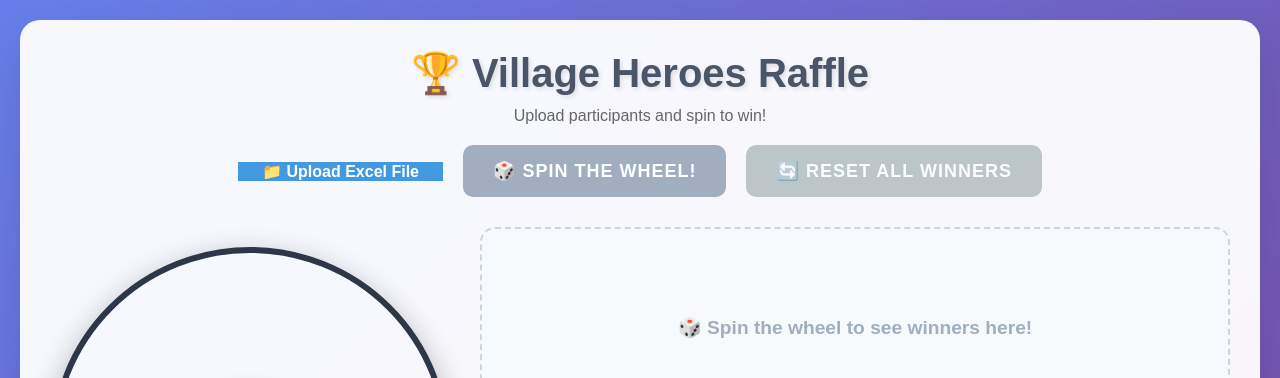
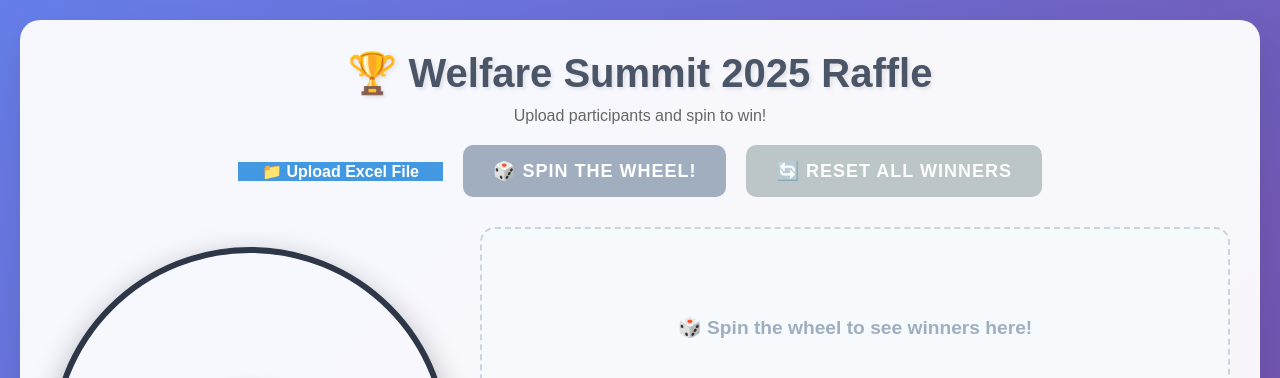
Before and after one commit to DannSakh/NFXP-Village-Heroes-Raffle-3-prizes, a plain HTML site: page index.html in a window 1280 px wide. Shown: the top 378 px of the page. Drawn offline with Linux system fonts and the light colour scheme.

Commit message:
Raffle rename.html

```diff
--- a/index.html
+++ b/index.html
@@ -483,7 +483,7 @@
 <body>
     <div class="container">
         <div class="header">
-            <h1>🏆 Village Heroes Raffle</h1>
+            <h1>🏆 Welfare Summit 2025 Raffle</h1>
             <p>Upload participants and spin to win!</p>
         </div>
 
```
